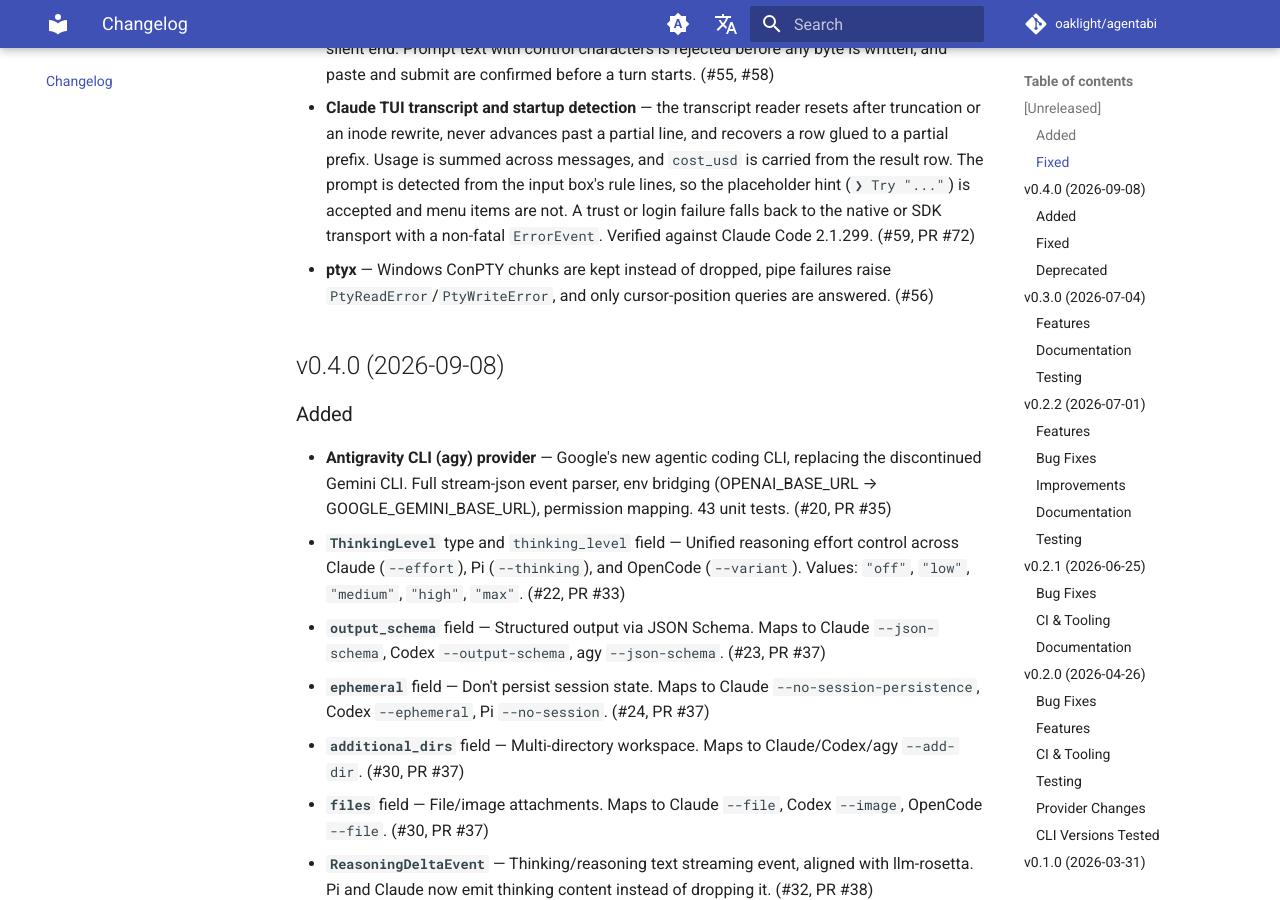
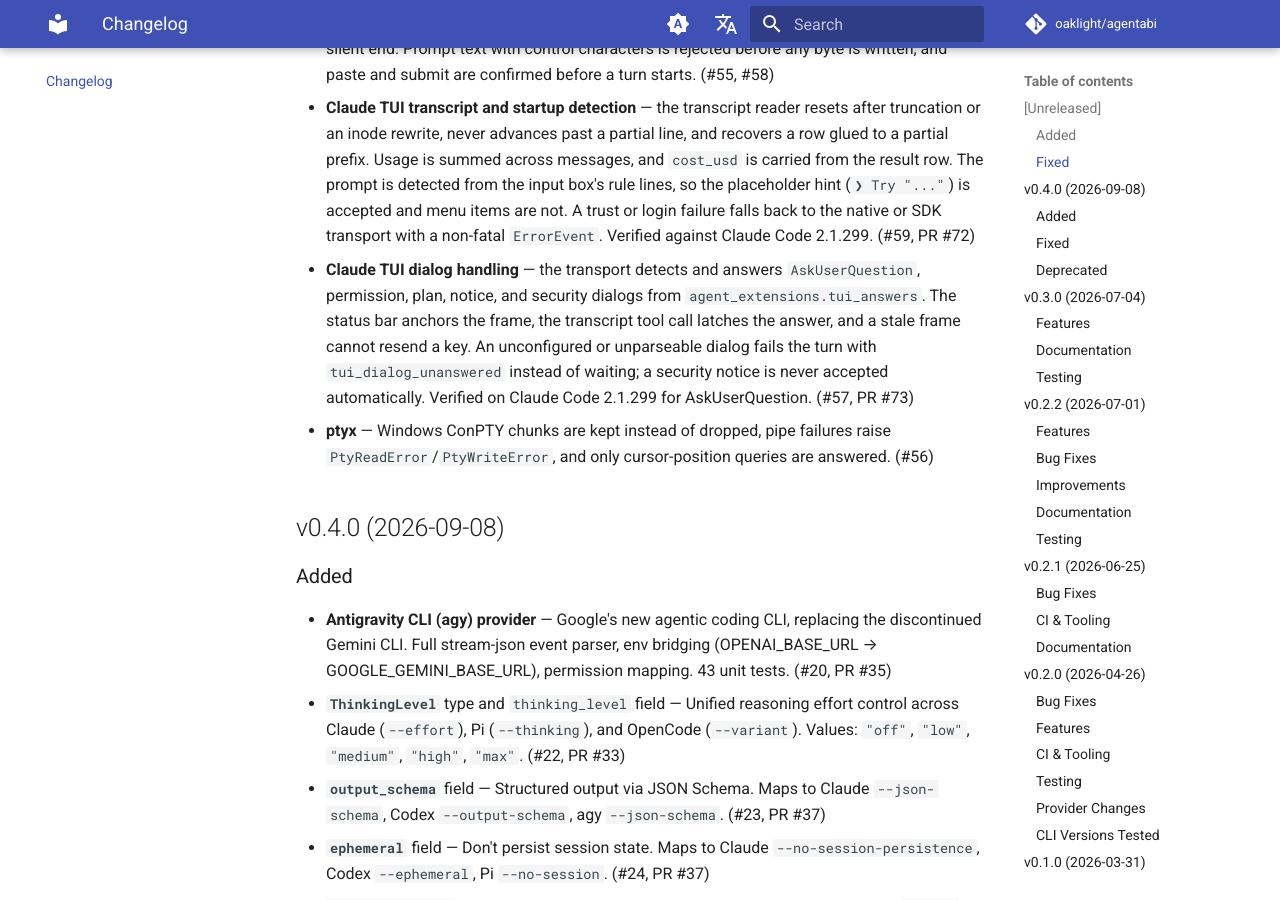
Before and after one commit to Oaklight/agentabi, an MkDocs documentation site: the page built from docs/changelog.md, in a window 1280 px wide and 900 px high, scrolled down 1419 px. Built offline with MkDocs 1.6.1 and Material for MkDocs 9.7.7, drawn with Linux system fonts in a browser that asks for light colours; comment, search, counter and statistics services are not loaded.

Commit message:
docs: record TUI dialog handling

```diff
--- a/docs/changelog.md
+++ b/docs/changelog.md
@@ -20,6 +20,7 @@
 - **Codex temp schema leak** — generated `--output-schema` files are deleted after streaming; a path-like schema value is accepted as a file path. (#51, PR #52)
 - **Claude TUI error paths** — API errors and internal failures surface as `ErrorEvent` instead of a silent end. Prompt text with control characters is rejected before any byte is written, and paste and submit are confirmed before a turn starts. (#55, #58)
 - **Claude TUI transcript and startup detection** — the transcript reader resets after truncation or an inode rewrite, never advances past a partial line, and recovers a row glued to a partial prefix. Usage is summed across messages, and `cost_usd` is carried from the result row. The prompt is detected from the input box's rule lines, so the placeholder hint (`❯ Try "..."`) is accepted and menu items are not. A trust or login failure falls back to the native or SDK transport with a non-fatal `ErrorEvent`. Verified against Claude Code 2.1.299. (#59, PR #72)
+- **Claude TUI dialog handling** — the transport detects and answers `AskUserQuestion`, permission, plan, notice, and security dialogs from `agent_extensions.tui_answers`. The status bar anchors the frame, the transcript tool call latches the answer, and a stale frame cannot resend a key. An unconfigured or unparseable dialog fails the turn with `tui_dialog_unanswered` instead of waiting; a security notice is never accepted automatically. Verified on Claude Code 2.1.299 for AskUserQuestion. (#57, PR #73)
 - **ptyx** — Windows ConPTY chunks are kept instead of dropped, pipe failures raise `PtyReadError`/`PtyWriteError`, and only cursor-position queries are answered. (#56)
 
 ## v0.4.0 (2026-09-08)
```
